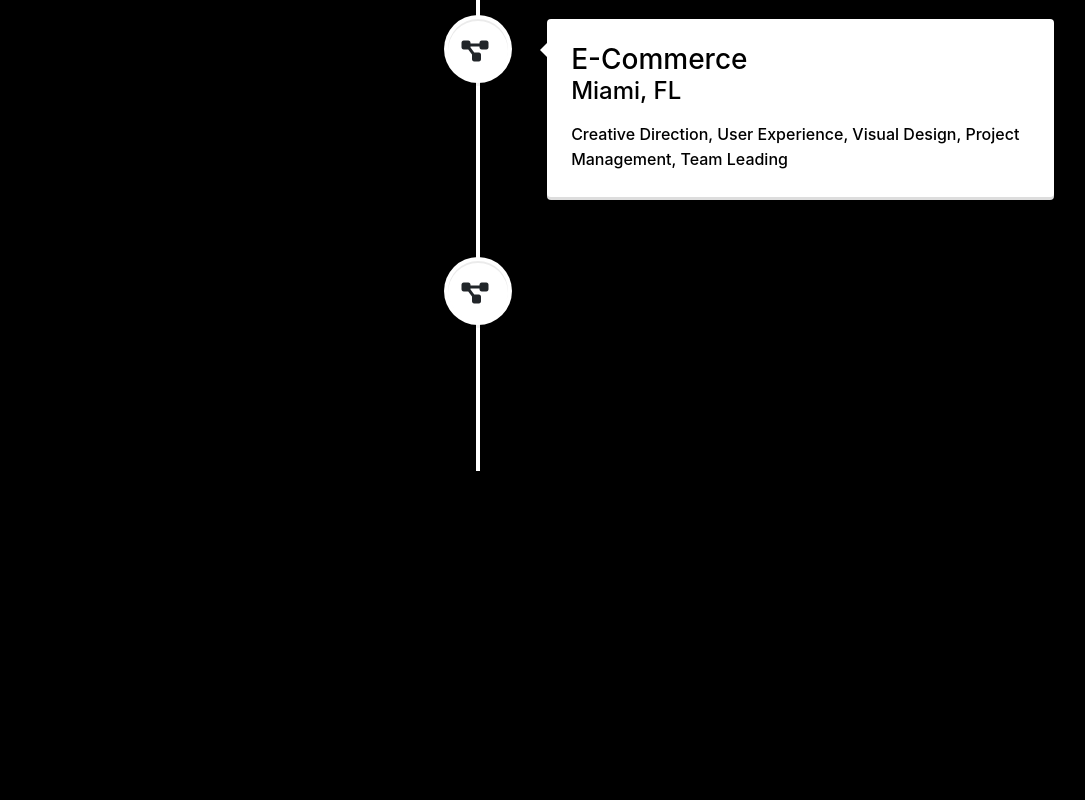
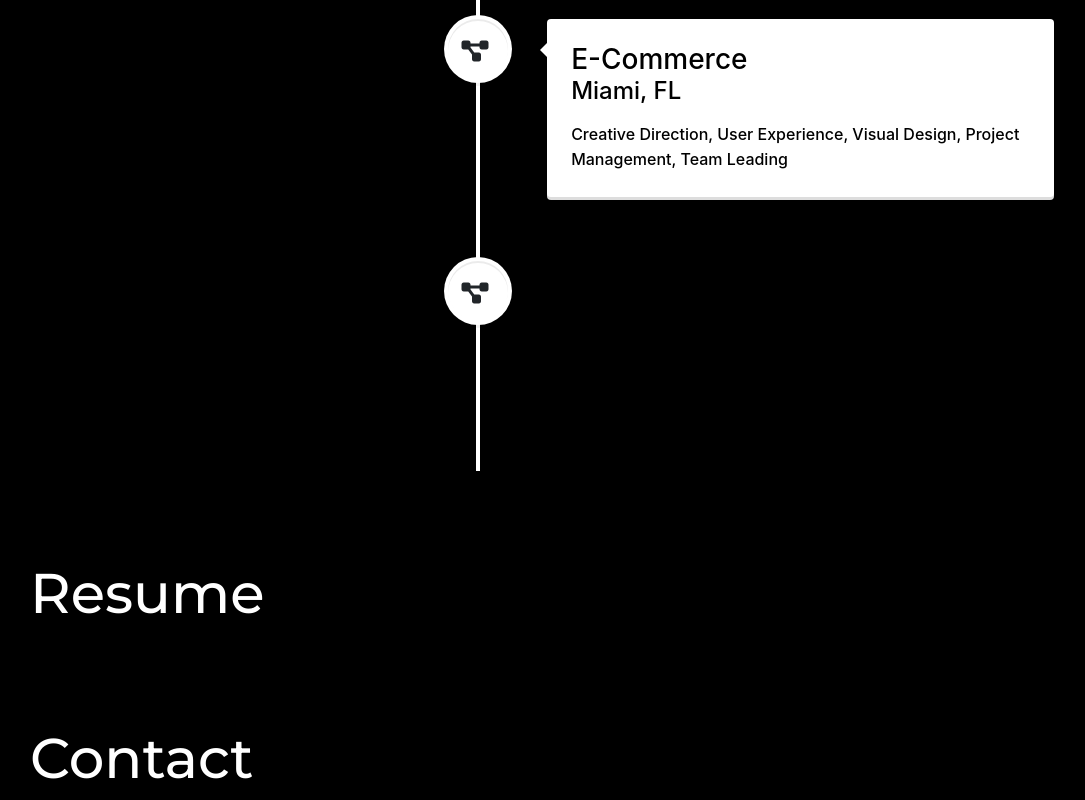
Before and after one commit to tmansuroglu/portfolio, a React (Create React App) app: page / in a window 1280 px wide. Shown: the part 1852-2652 px from the top of the page, without its empty margins (162-1247 px from the left). Before the commit the page ends 2339 px from the top, so only its background shows below. Built offline with nearby package versions, Linux system fonts and the light colour scheme.

Commit message:
all titles added

```diff
--- a/src/components/Contact/index.jsx
+++ b/src/components/Contact/index.jsx
@@ -2,7 +2,13 @@ import React from 'react';
 import './index.css';
 
 const Contact = () => {
-    return <p className='homeText' id='contact'></p>;
+    return (
+        <>
+            <h1 className='homeTitle' id='contact'>
+                Contact
+            </h1>
+        </>
+    );
 };
 
 export default Contact;
--- a/src/components/Resume/index.jsx
+++ b/src/components/Resume/index.jsx
@@ -2,7 +2,13 @@ import React from 'react';
 import './index.css';
 
 const Resume = () => {
-    return <p className='homeText' id='resume'></p>;
+    return (
+        <>
+            <h1 className='homeTitle' id='resume'>
+                Resume
+            </h1>
+        </>
+    );
 };
 
 export default Resume;
```
Also changed, not shown: 1 other file (tests, documents, lock files or other folders).
